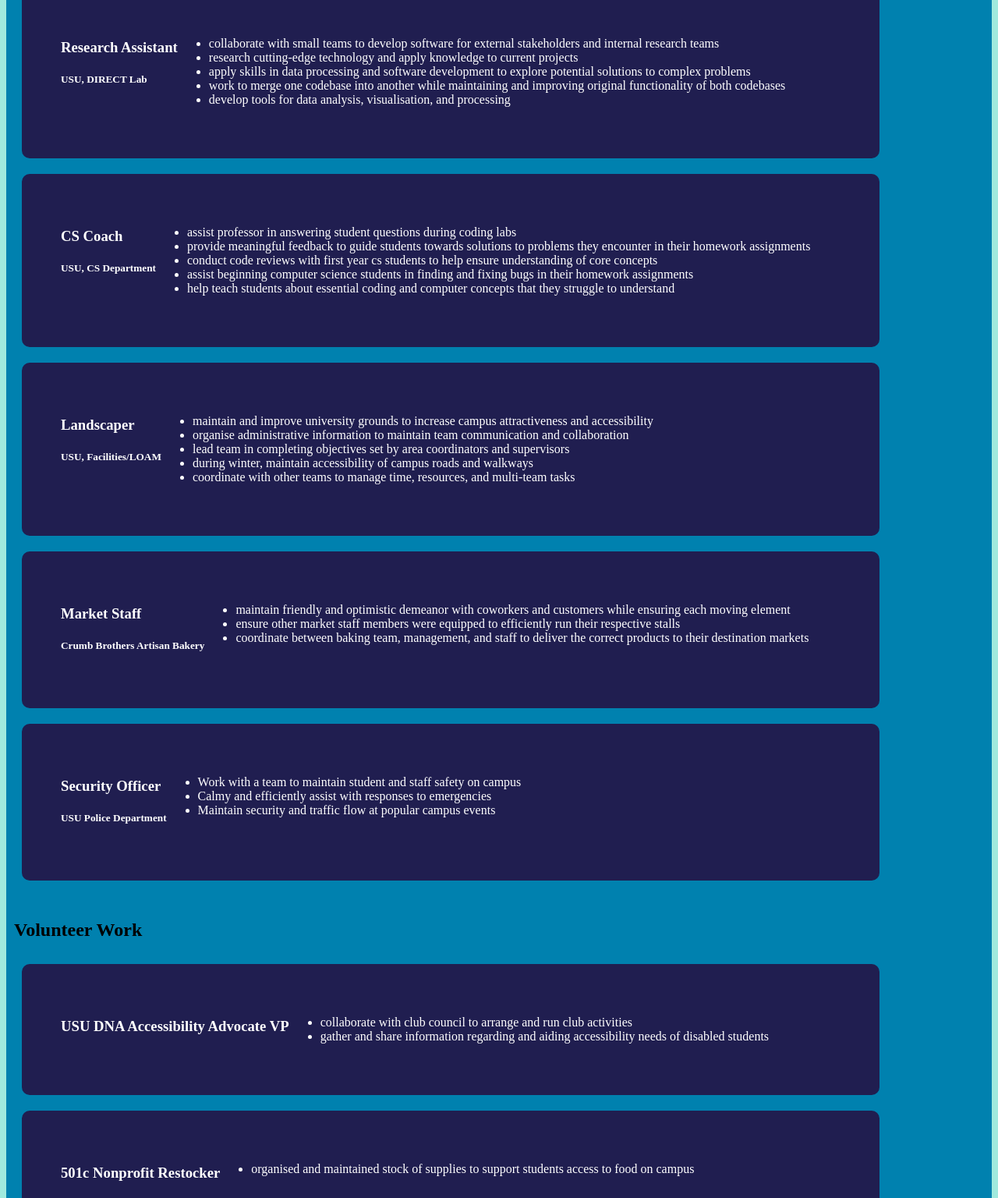
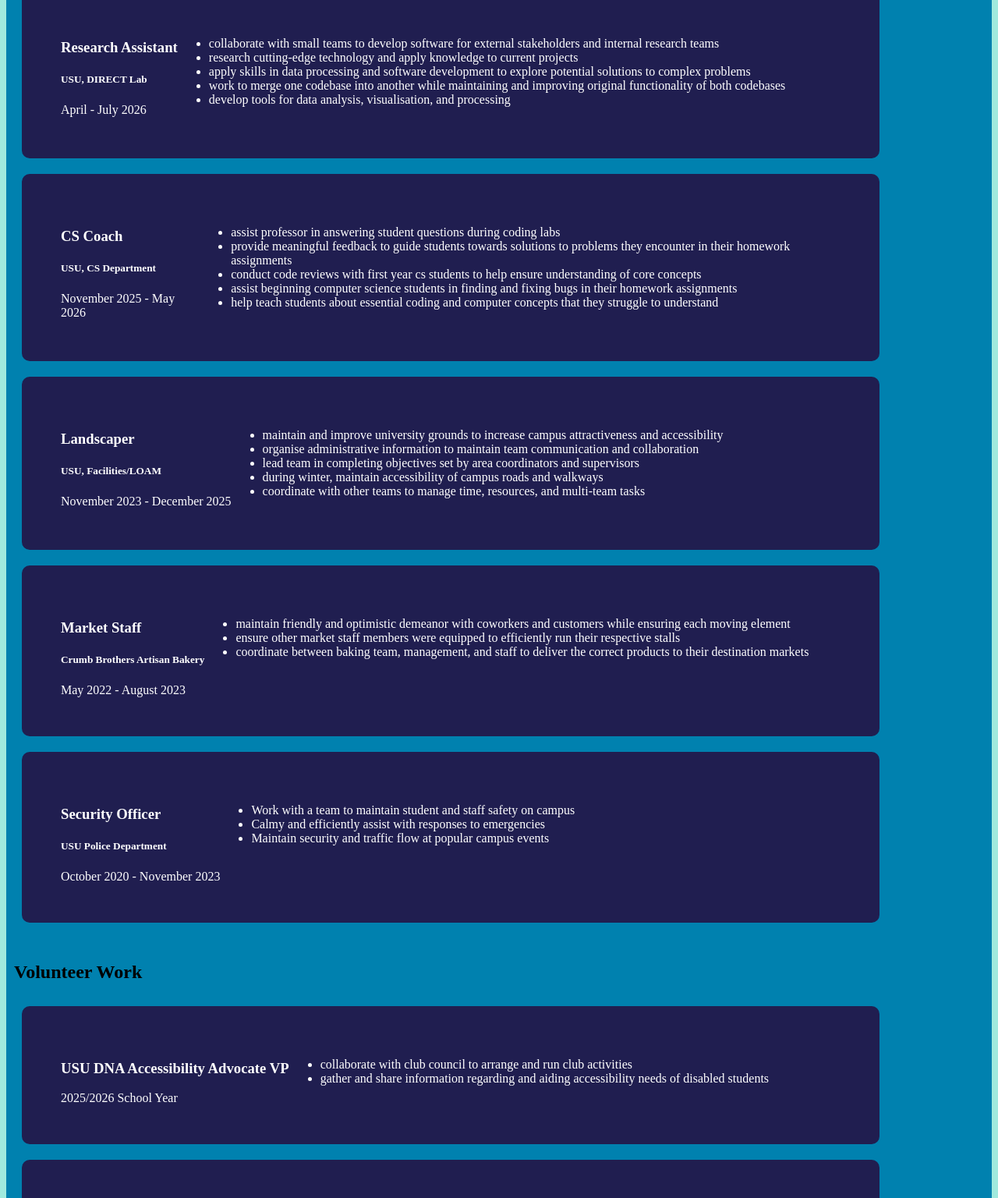
Before and after one commit to AceofJesters/AceofJesters.github.io, a plain HTML site: page resume.html in a window 1280 px wide. Shown: the part 600-2136 px from the top of the page at 78% size. Drawn offline with Linux system fonts and the light colour scheme.

Commit message:
add dates to job cards

```diff
--- a/resume.html
+++ b/resume.html
@@ -54,7 +54,7 @@
               <div class="jobHeader">
                   <h3 class="jobTitle">Research Assistant</h3>
                   <h5 class="jobCompany">USU, DIRECT Lab</h5>
-                  <text class="jobDate"></text>
+                  <text class="jobDate">April - July 2026</text>
               </div>
               <ul class="jobDescription">
                 <li>collaborate with small teams to develop software for external stakeholders and internal research teams</li>
@@ -69,7 +69,7 @@
               <div class="jobHeader">
                   <h3 class="jobTitle">CS Coach</h3>
                   <h5 class="jobCompany">USU, CS Department</h5>
-                  <text class="jobDate"></text>
+                  <text class="jobDate">November 2025 - May 2026</text>
               </div>
               <ul class="jobDescription">
                 <li>assist professor in answering student questions during coding labs</li>
@@ -84,7 +84,7 @@
               <div class="jobHeader">
                   <h3 class="jobTitle">Landscaper</h3>
                   <h5 class="jobCompany">USU, Facilities/LOAM</h5>
-                  <text class="jobDate"></text>
+                  <text class="jobDate">November 2023 - December 2025</text>
               </div>
               <ul class="jobDescription">
                 <li>maintain and improve university grounds to increase campus attractiveness and accessibility</li>
@@ -99,7 +99,7 @@
               <div class="jobHeader">
                   <h3 class="jobTitle">Market Staff</h3>
                   <h5 class="jobCompany">Crumb Brothers Artisan Bakery</h5>
-                  <text class="jobDate"></text>
+                  <text class="jobDate">May 2022 - August 2023</text>
               </div>
               <ul class="jobDescription">
                 <li>maintain friendly and optimistic demeanor with coworkers and customers while ensuring each moving element
@@ -112,7 +112,7 @@
               <div class="jobHeader">
                   <h3 class="jobTitle">Security Officer</h3>
                   <h5 class="jobCompany">USU Police Department</h5>
-                  <text class="jobDate"></text>
+                  <text class="jobDate">October 2020 - November 2023</text>
               </div>
               <ul class="jobDescription">
                 <li>Work with a team to maintain student and staff safety on campus</li>
@@ -129,7 +129,7 @@
             <div class="job">
               <div class="jobHeader">
                   <h3 class="jobTitle">USU DNA Accessibility Advocate VP</h3>
-                  <text class="jobDate"></text>
+                  <text class="jobDate">2025/2026 School Year</text>
               </div>
               <ul class="jobDescription">
                 <li>collaborate with club council to arrange and run club activities</li>
@@ -140,7 +140,7 @@
             <div class="job">
               <div class="jobHeader">
                   <h3 class="jobTitle">501c Nonprofit Restocker</h3>
-                  <text class="jobDate"></text>
+                  <text class="jobDate">2026 Summer Semester</text>
               </div>
               <ul class="jobDescription">
                 <li>organised and maintained stock of supplies to support students access to food on campus</li>
```
